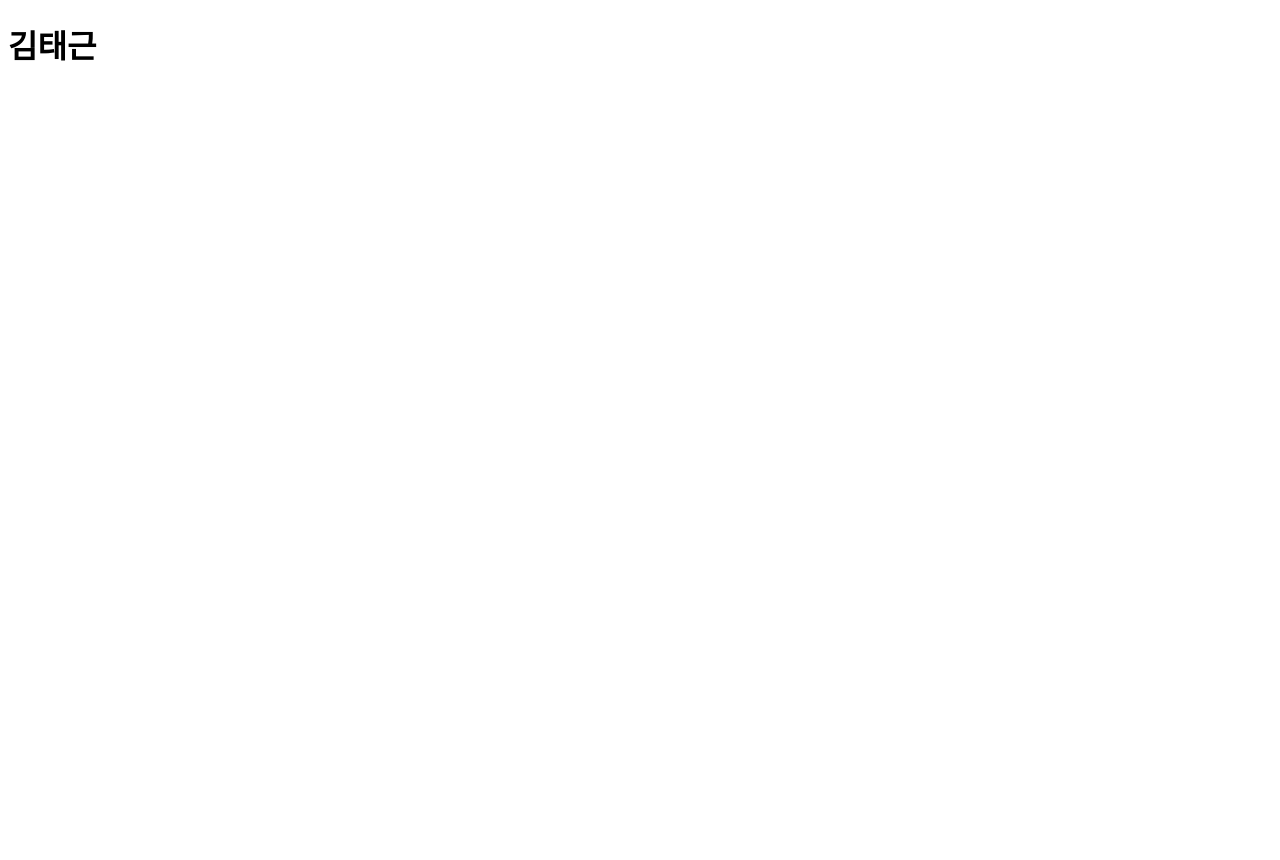
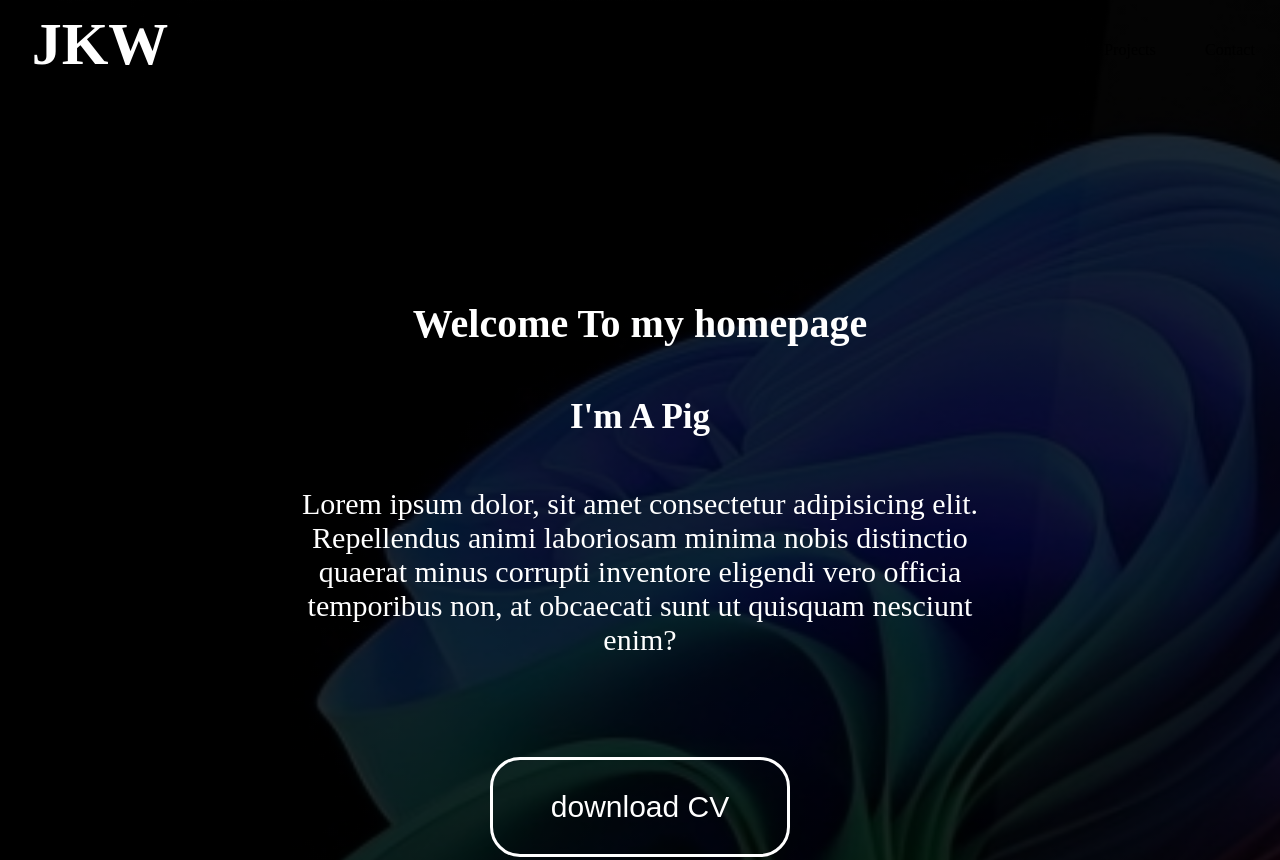
Before and after one commit to LyungA/test, a plain HTML site: page index.html in a window 1280 px wide. Shown: the top 860 px of the page. Before the commit the page ends 800 px from the top, so only its background shows below. Drawn offline with Linux system fonts and the light colour scheme.

Commit message:
Add files via upload

```diff
--- a/index.html
+++ b/index.html
@@ -4,10 +4,31 @@
     <meta charset="UTF-8">
     <meta name="viewport" content="width=device-width, initial-scale=1.0">
     <title>Document</title>
+    <link rel="stylesheet" href="/s.css">
 </head>
 <body>
 
-    <h1>김태근</h1>
+    <div class="con">
+        <div class="header">
+            <div class="logo">
+                JKW
+            </div>
+            <ul class="menu">
+                <li><a href="#">About</a></li>
+                <li><a href="#">Skills</a></li>
+                <li><a href="#">Projects</a></li>
+                <li><a href="#">Contact</a></li>
+            </ul>
+        </div>
+        <div class="main">
+            <h1>Welcome To my homepage</h1>
+            <h2>I'm A Pig</h2>
+            <p>Lorem ipsum dolor, sit amet consectetur adipisicing elit. Repellendus animi laboriosam minima nobis distinctio quaerat minus corrupti inventore eligendi vero officia temporibus non, at obcaecati sunt ut quisquam nesciunt enim?</p>
+            <button>download CV</button>
+        </div>
+    </div>
+
+
 
 </body>
 </html>
--- /dev/null
+++ b/s.css
@@ -0,0 +1,94 @@
+*{
+    margin: 0;
+    padding: 0;
+    block-size: border-box;
+}
+
+a{
+    display: block;
+    text-decoration: none;
+    color: black;
+}
+
+li{
+    list-style-type: none;
+}
+
+.con{
+    width: 100%;
+    height: 1200px;
+
+    background: linear-gradient(rgb(0,0,0,0.8),rgb(0,0,0,0.8)), url(wjdrjswjdrjsqorddlalwl.jpg) no-repeat;
+    background-size: cover;
+
+    color: white;
+}
+
+.header{
+    width: 100%;
+    height: 100px;
+    display: flex;
+    justify-content: space-between;
+    align-items: center;
+}
+
+.logo{
+    width: 200px;
+    height: 80px;
+    font-size: 60px;
+    font-weight: bold;
+    text-align: center;
+}
+
+.menu{
+    width: 400px;
+    height: 100px;
+    display: flex;
+    align-items: center;
+}
+
+.menu li{
+    width: 100px;
+    text-align: center;
+}
+
+.menu li a{}
+
+.main{
+    width: 700px;
+    height: 500px;
+
+    margin: 0 auto;
+    margin-top: 200px;
+
+    text-align: center;
+}
+
+.main h1{
+    font-size: 40px;
+    margin-bottom: 50px;
+}
+
+.main h2{
+    font-size: 35px;
+    margin-bottom: 50px;
+}
+
+.main p{
+    font-size: 30px;
+    margin-bottom: 100px;
+}
+
+.main button{
+    font-size: 30px;
+    width: 300px;
+    height: 100px;
+    border-radius: 30px;
+    background-color: transparent;
+    color: white;
+    border:3px solid white;
+}
+.main button:hover{
+    background-color: white;
+    color: black;
+}
```
Also changed, not shown: wjdrjswjdrjsqorddlalwl.jpg (added).
